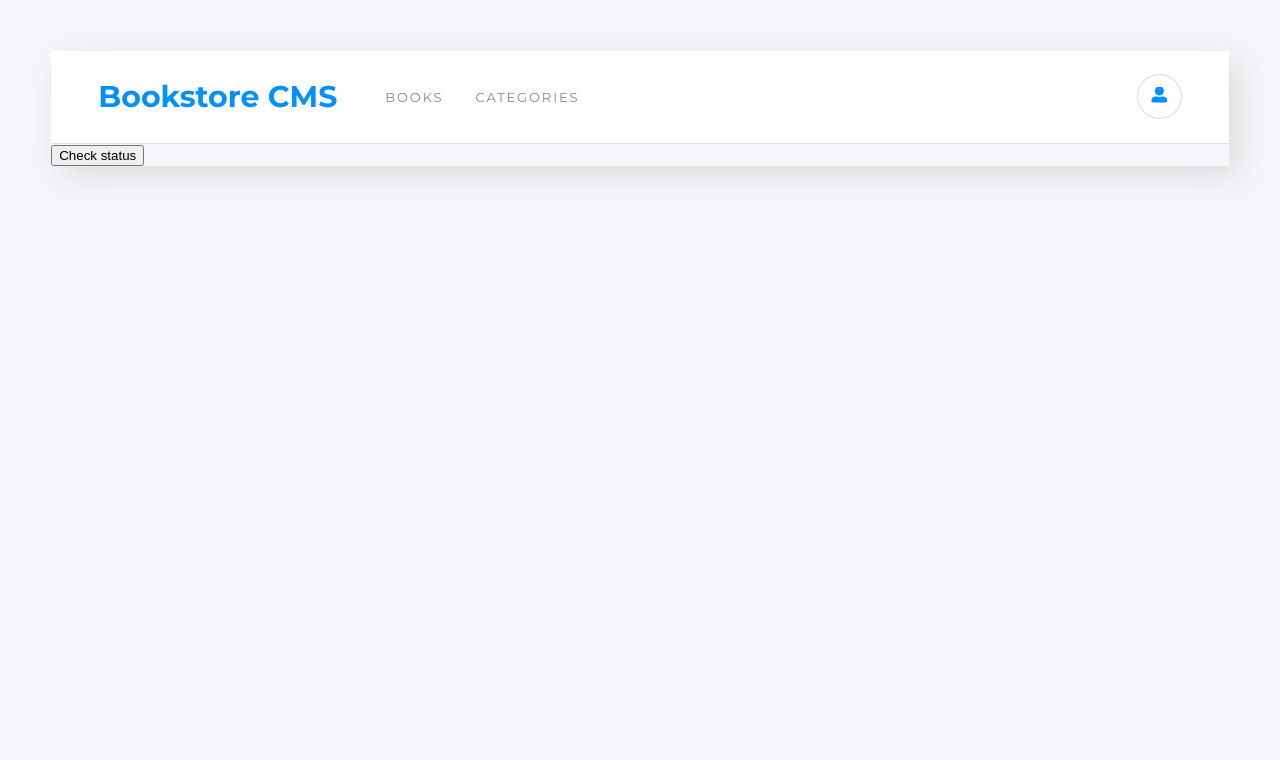
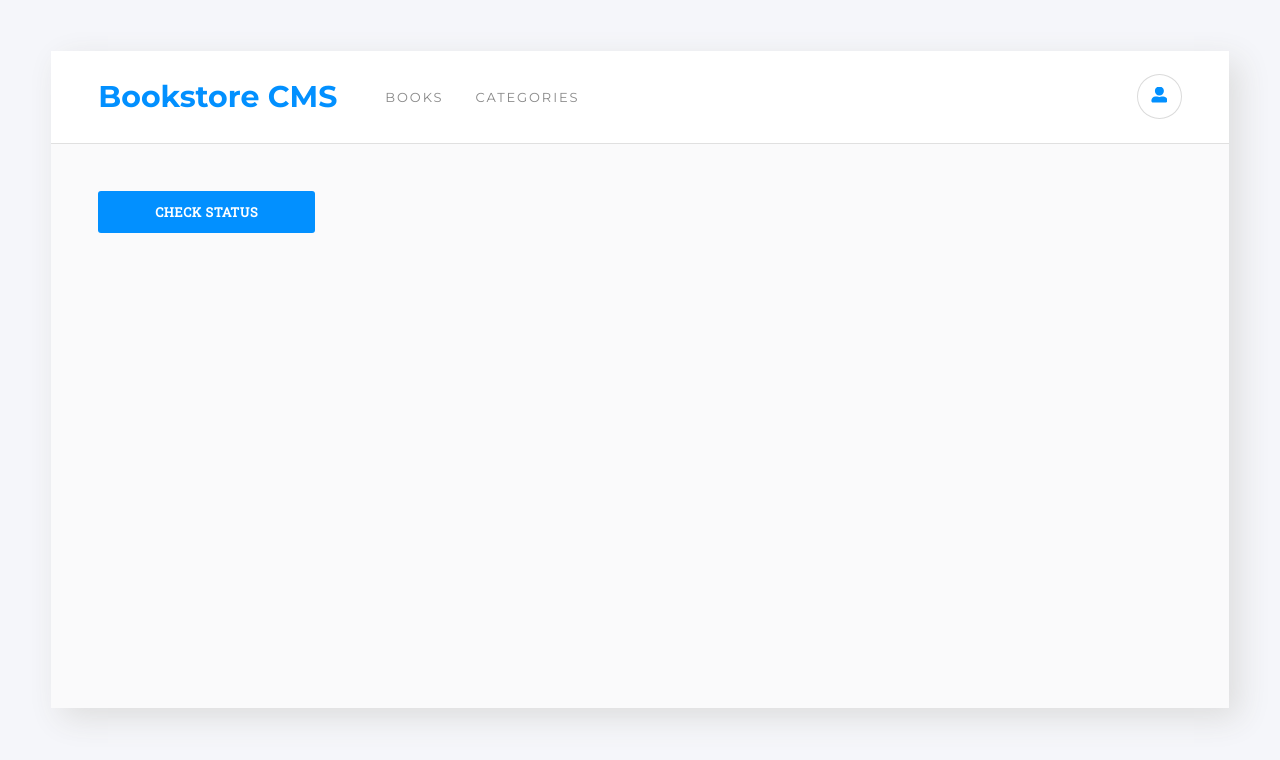
Before and after one commit to jonathanmunamire/Bookstore, a React (Create React App) app: page /categories in a window 1280 px wide. Shown: the top 760 px of the page. Built offline with nearby package versions, Linux system fonts and the light colour scheme.

Commit message:
Style Categories Section

```diff
--- /dev/null
+++ b/src/components/categories.css
@@ -0,0 +1,35 @@
+.categories-body {
+    background-color: rgb(250, 250, 251);
+    margin: 0;
+    padding: 4% 4% 10% 4%;
+    min-height: 50vh;
+}
+
+.status-section {
+    display: flex;
+    flex-direction: column;
+    gap: 2rem;
+}
+
+.status-button {
+    font-family: "Roboto Slab",serif;
+    cursor: pointer;
+    width: 20%;
+    padding: 12px;
+    border-radius: 3px;
+    background-color: #0290ff;
+    border: none;
+    letter-spacing: .5px;
+    color: #fff;
+    font-size: .813rem;
+    font-weight: 700;
+    text-transform: uppercase;
+}
+
+.status {
+    font-family: "Montserrat",sans-serif;
+    font-size: 1.25rem;
+    font-weight: 700;
+    letter-spacing: -.18px;
+    color: #888;
+}
--- a/src/components/categories.js
+++ b/src/components/categories.js
@@ -1,5 +1,6 @@
 import { useDispatch, useSelector } from 'react-redux';
 import { category } from '../redux/categories/categories';
+import './categories.css';
 
 const Categories = () => {
   const dispatch = useDispatch();
@@ -10,10 +11,12 @@ const Categories = () => {
     dispatch(category());
   };
   return (
-    <>
-      <button type="button" onClick={statusCheck}>Check status</button>
-      <span>{status}</span>
-    </>
+    <div className="categories-body">
+      <div className="status-section">
+        <button className="status-button" type="button" onClick={statusCheck}>Check status</button>
+        <span className="status">{status}</span>
+      </div>
+    </div>
   );
 };
 export default Categories;
```
